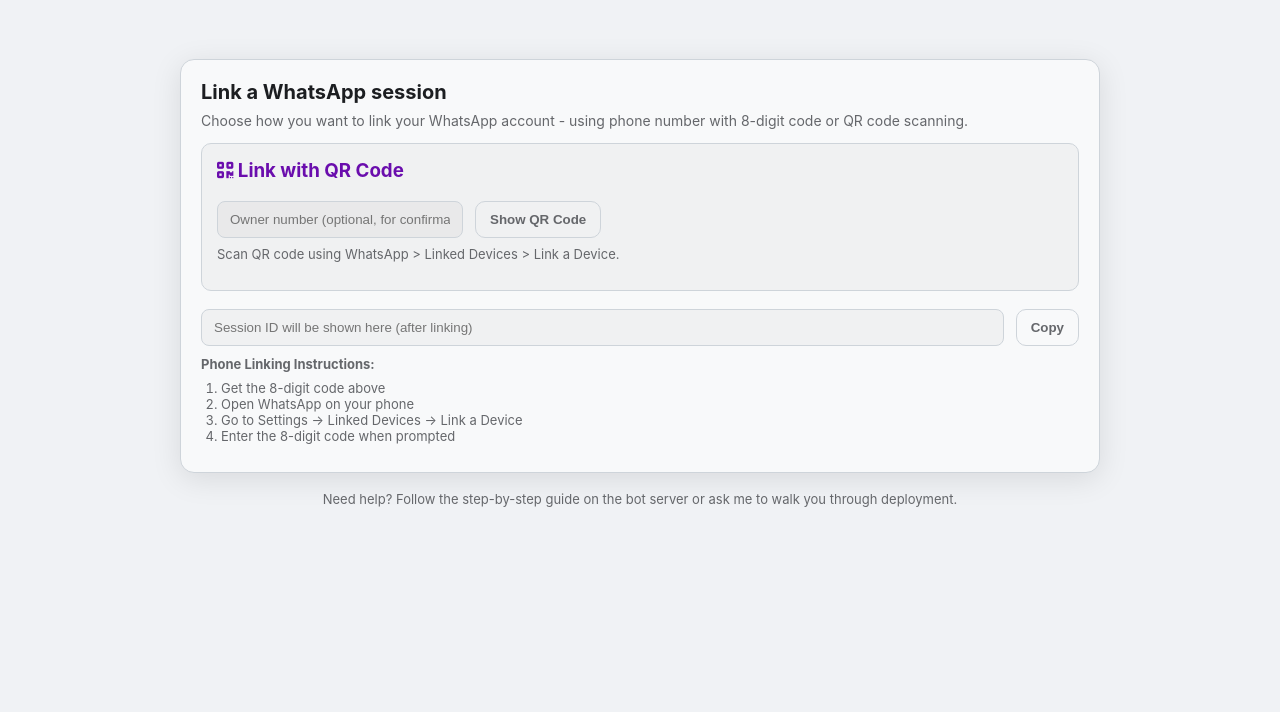
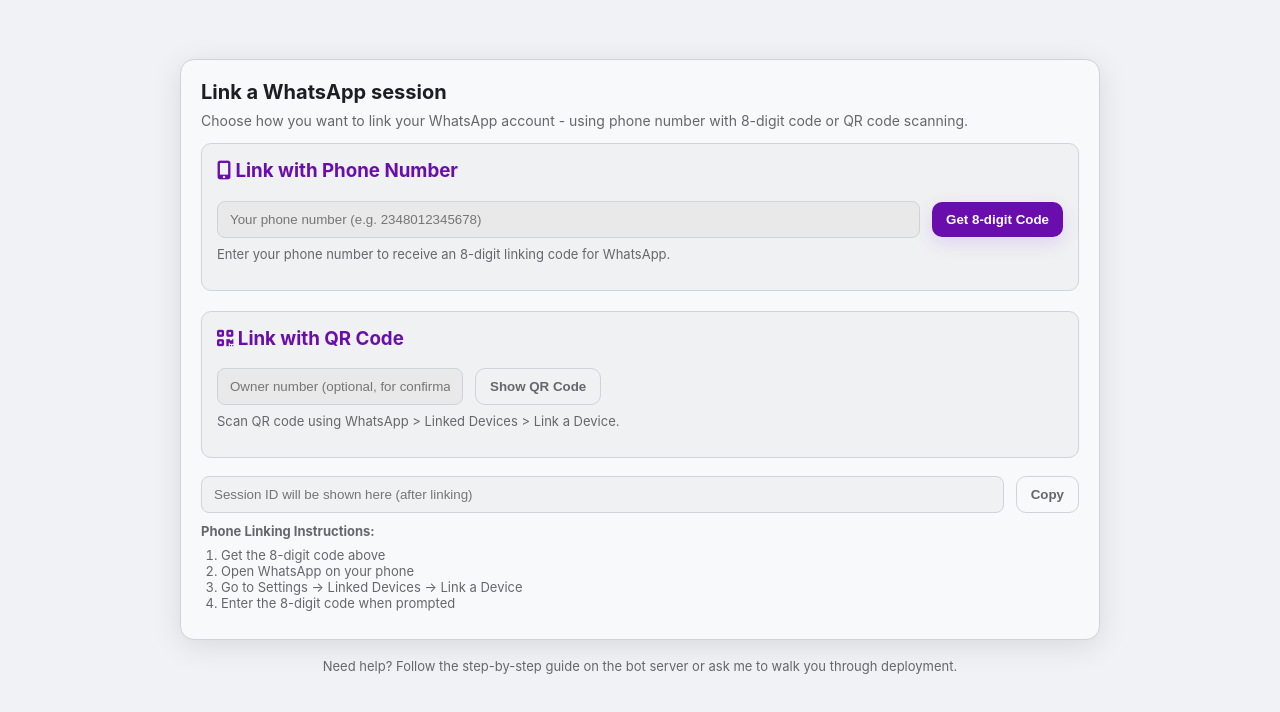
Before and after one commit to SaintA01/sword-bot-backend, a website: page public/session.html in a window 1280 px wide. Shown: the part 74-786 px from the top of the page. Drawn offline with Linux system fonts and the light colour scheme.

Commit message:
Update session.html

```diff
--- a/public/session.html
+++ b/public/session.html
@@ -130,7 +130,7 @@
       <p class="lead">Choose how you want to link your WhatsApp account - using phone number with 8-digit code or QR code scanning.</p>
 
       <!-- Phone Number Linking Section -->
-      <!-- div style="margin-bottom: 20px; padding: 15px; background: var(--glass); border-radius: 10px; border: 1px solid var(--border);">
+      <div style="margin-bottom: 20px; padding: 15px; background: var(--glass); border-radius: 10px; border: 1px solid var(--border);">
         <h3 style="margin-top: 0; color: var(--accent);"><i class="fas fa-mobile-alt"></i> Link with Phone Number</h3>
         <div class="row">
           <input id="phoneNumber" type="text" placeholder="Your phone number (e.g. 2348012345678)" style="flex: 1">
```
